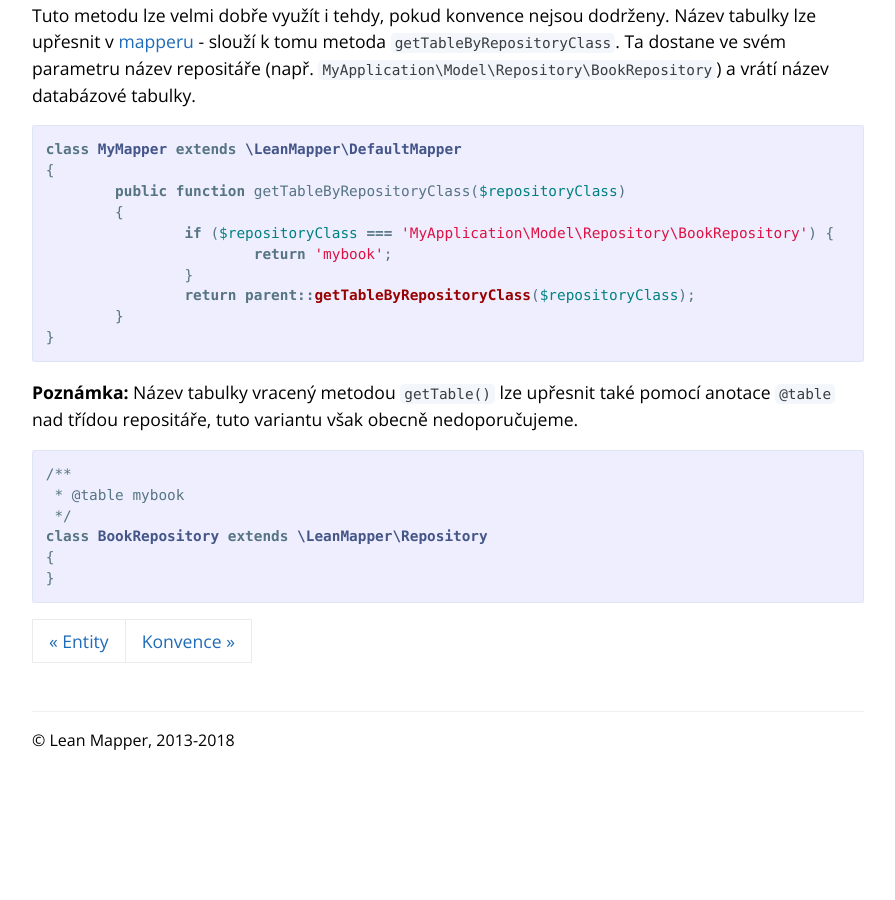
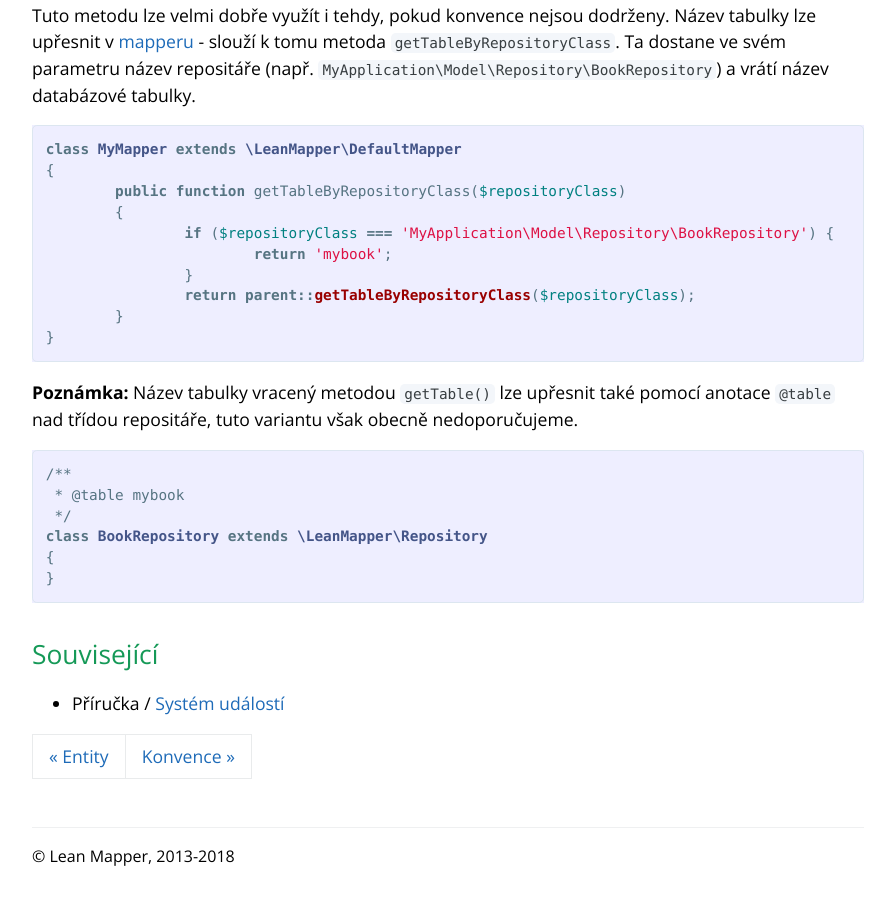
Before and after one commit to LeanMapper/LeanMapper.github.io, a Jekyll site: the page built from cs/docs/repositare.md, in a window 1280 px wide and 900 px high, scrolled down 1997 px. Shown: the whole window, without its empty margins (192-1087 px from the left). Built offline with Jekyll 4.4.1, drawn with Linux system fonts in a browser that asks for light colours; before the commit the page ends 2781 px from its top, so only the background shows below that.

Commit message:
Repositare: pridan odkaz na System udalosti

````diff
--- a/cs/docs/repositare.md
+++ b/cs/docs/repositare.md
@@ -93,4 +93,9 @@ class BookRepository extends \LeanMapper\Repository
 ```
 
 
+## Související
+
+* Příručka / [Systém událostí](/cs/docs/system-udalosti/)
+
+
 [« Entity](/cs/docs/entity/) | [Konvence »](/cs/docs/konvence/)
````
